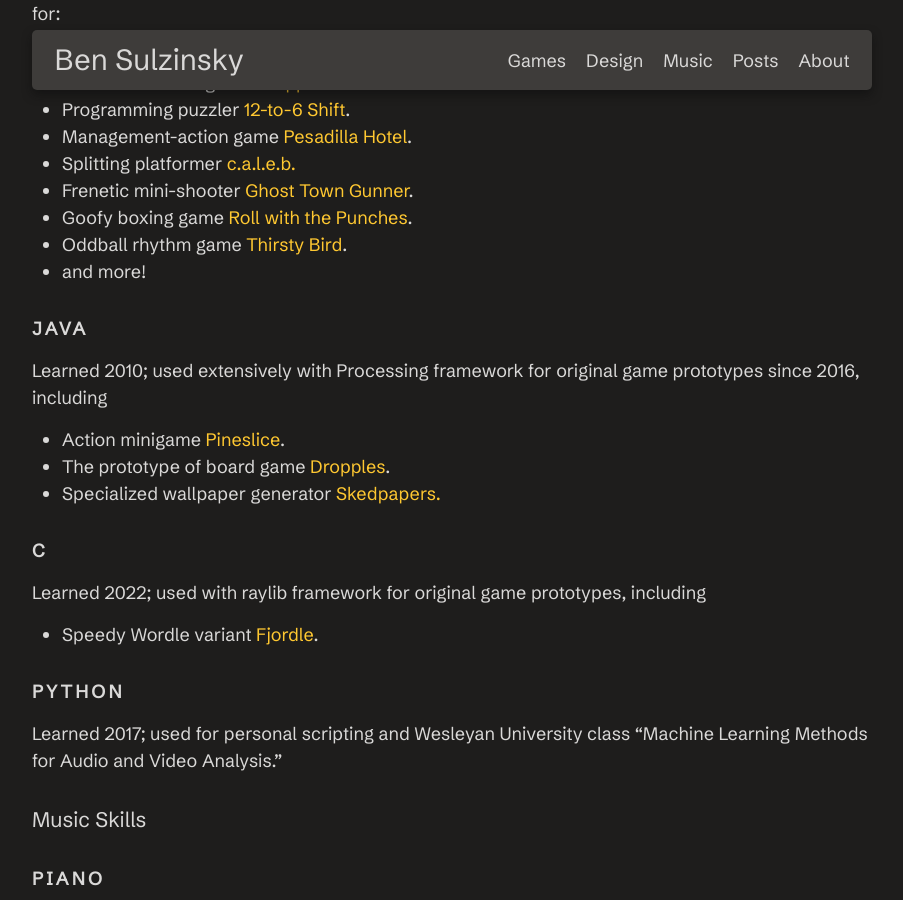
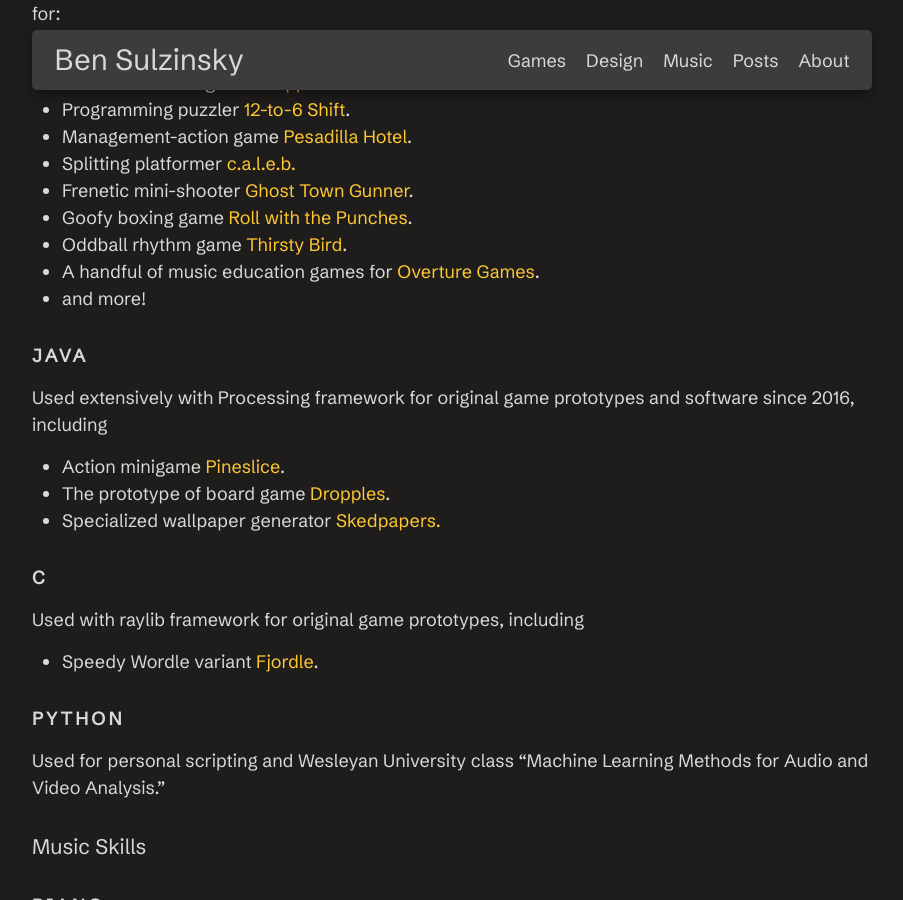
Before and after one commit to bgsulz/bgsulz.github.io, a Jekyll site: the page built from docs/pages/about.markdown, in a window 1280 px wide and 900 px high, scrolled down 392 px. Shown: the whole window, without its empty margins (188-1091 px from the left). Built offline with Jekyll 4.4.1, drawn with Linux system fonts in a browser that asks for light colours.

Commit message:
About page tweaks

```diff
--- a/docs/pages/about.markdown
+++ b/docs/pages/about.markdown
@@ -19,20 +19,21 @@
 - Frenetic mini-shooter [Ghost Town Gunner]({% post_url /projects/2021-04-05-ghost-town-gunner %}).
 - Goofy boxing game [Roll with the Punches]({% post_url /projects/2022-11-10-punches %}).
 - Oddball rhythm game [Thirsty Bird]({% post_url /projects/2024-11-11-thirsty-bird %}).
+- A handful of music education games for [Overture Games]({% post_url /projects/2025-07-01-overture-games %}).
 - and more!
 
 #### Java
-Learned 2010; used extensively with Processing framework for original game prototypes since 2016, including
+Used extensively with Processing framework for original game prototypes and software since 2016, including
 - Action minigame [Pineslice](https://bgsulz.itch.io/pineslice).
 - The prototype of board game [Dropples]({% post_url /projects/2020-08-08-dropples %}).
 - Specialized wallpaper generator [Skedpapers.]({% post_url /projects/2017-01-01-skedpapers %})
 
 #### C
-Learned 2022; used with raylib framework for original game prototypes, including
+Used with raylib framework for original game prototypes, including
 - Speedy Wordle variant [Fjordle](https://bgsulz.itch.io/fjordle).
 
 #### Python
-Learned 2017; used for personal scripting and Wesleyan University class "Machine Learning Methods for Audio and Video Analysis."
+Used for personal scripting and Wesleyan University class "Machine Learning Methods for Audio and Video Analysis."
 
 ### Music Skills
 
@@ -54,7 +55,6 @@
 - Instrumental compilation ["!"]({% post_url /projects/2018-07-01-exclamation-mark %})
 - and more!
 
-
 ### Education
 Bachelor of Arts, Music - Wesleyan University\
 Recipient of Leavell Memorial Prize from Music Department\
```
